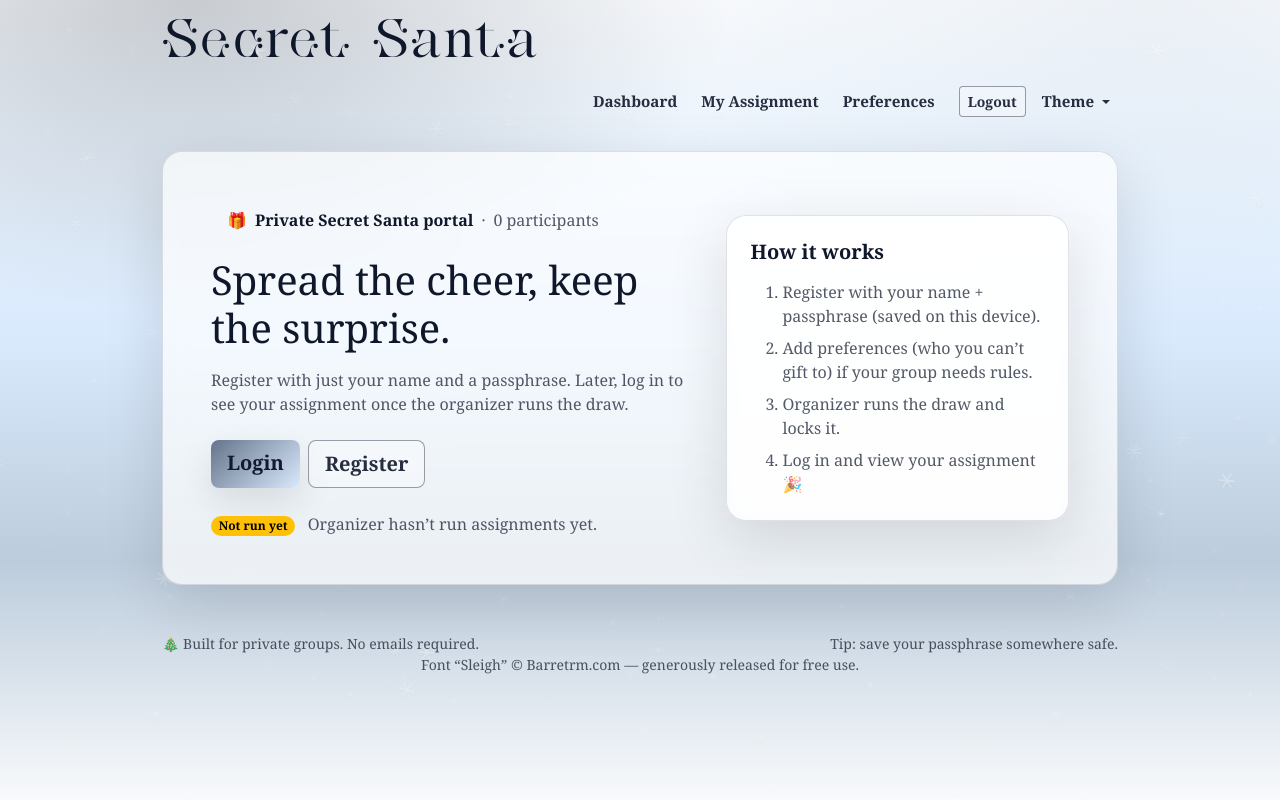
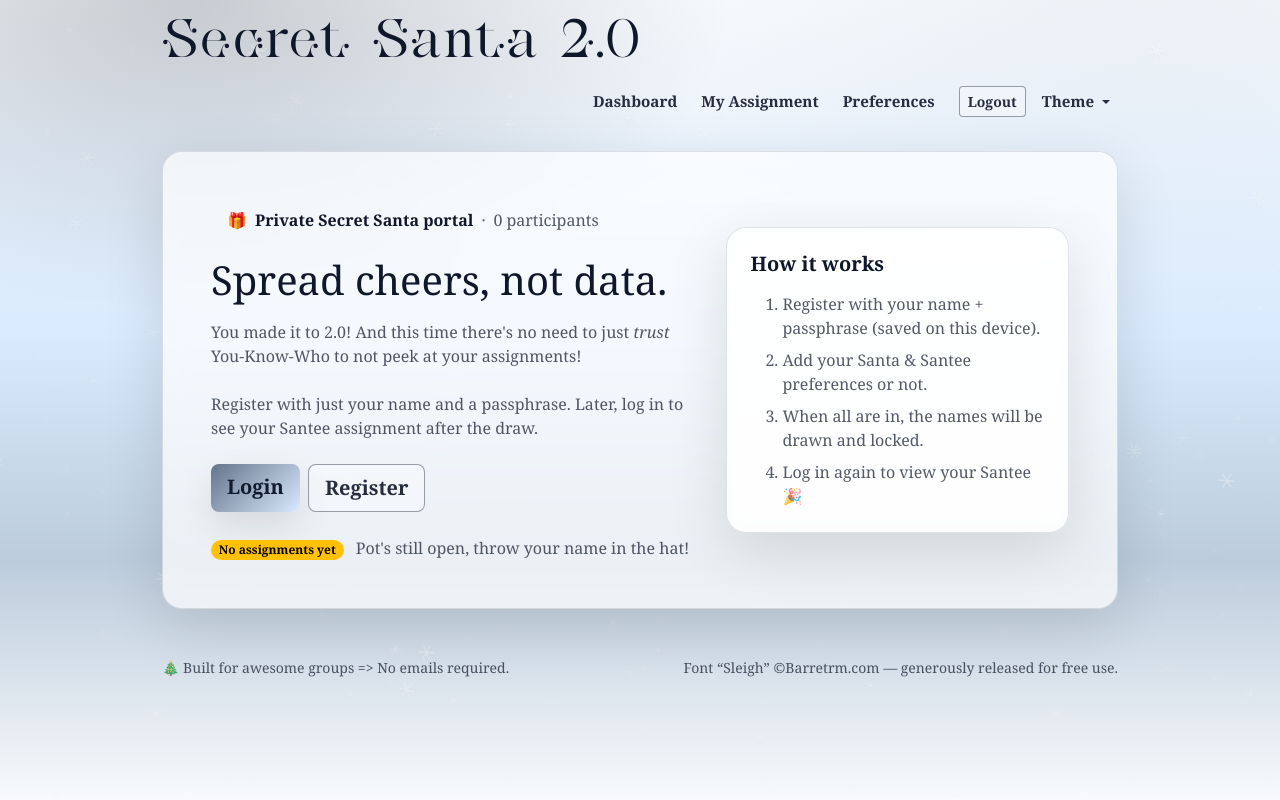
Before and after one commit to aay-ush/secret-santinator, a Flask app: page / in a window 1280 px wide. Run offline with Flask 3, Linux system fonts and the light colour scheme; the visitor is signed in with stand-in values (Sample User, id 1); data comes from the database, SQL or seed files in the repository; some libraries are stand-ins or nearby versions; some web fonts are replaced.

Commit message:
User messages made better

```diff
--- a/app/templates/base.html
+++ b/app/templates/base.html
@@ -8,7 +8,7 @@
 <head>
   <meta charset="utf-8">
   <meta name="viewport" content="width=device-width, initial-scale=1">
-  <title>{% block title %}Secret Santa 🎁{% endblock %}</title>
+  <title>{% block title %}Secret Santa 2.0 🎁{% endblock %}</title>
 
   <!-- Fonts + Bootstrap -->
   <link rel="preconnect" href="https://fonts.googleapis.com">
@@ -377,7 +377,7 @@
   <div class="snow" aria-hidden="true"></div>
   <header class="titlebar">
     <div class="container container-narrow d-flex align-items-center justify-content-between">
-      <a class="titlebar-brand" href="{{ url_for('public.landing') }}">Secret Santa</a>
+      <a class="titlebar-brand" href="{{ url_for('public.landing') }}">Secret Santa 2.0</a>
       <div class="titlebar-right d-none d-sm-flex align-items-center gap-2">
           <!--span class="titlebar-badge badge rounded-pill">🎁 Festive Mode</span-->
       </div>
@@ -457,11 +457,12 @@
 
   <footer class="py-4">
     <div class="container container-narrow muted small d-flex flex-column flex-md-row gap-2 justify-content-between">
-      <div>🎄 Built for private groups. No emails required.</div>
-      <div>Tip: save your passphrase somewhere safe.</div>
+        <div>🎄 Built for awesome groups => No emails required.</div>
+      <div>Font “Sleigh” ©Barretrm.com — generously released for free use.</div>
+      <!--div>Tip: save your passphrase somewhere safe.</div-->
     </div>
 
-<div class="text-center small muted pb-3">Font “Sleigh” © Barretrm.com — generously released for free use.</div>
+<!--div class="text-center small muted pb-3">Font “Sleigh” ©Barretrm.com — generously released for free use.</div-->
 </footer>
 
   <script src="https://cdn.jsdelivr.net/npm/bootstrap@5.3.3/dist/js/bootstrap.bundle.min.js"
--- a/app/templates/landing.html
+++ b/app/templates/landing.html
@@ -1,5 +1,5 @@
 {% extends "base.html" %}
-{% block title %}Secret Santa 🎁{% endblock %}
+{% block title %}Secret Santa 2.0 🎁{% endblock %}
 
 {% block content %}
 <section class="glass p-4 p-md-5">
@@ -12,9 +12,12 @@
         <span class="muted">{{ num_participants }} participants</span>
       </div>
 
-      <h1 class="display-6 fw-extrabold hero-title mb-3">Spread the cheer, keep the surprise.</h1>
+      <h1 class="display-6 fw-extrabold hero-title mb-3">Spread cheers, not data.</h1>
       <p class="muted hero-sub mb-4">
-        Register with just your name and a passphrase. Later, log in to see your assignment once the organizer runs the draw.
+      You made it to 2.0! And this time there's no need to just <em>trust </em>  You-Know-Who to not peek at your assignments!
+      </p>
+      <p class="muted hero-sub mb-4">
+        Register with just your name and a passphrase. Later, log in to see your Santee assignment after the draw.
       </p>
 
       <div class="d-flex flex-column flex-sm-row gap-2">
@@ -28,11 +31,11 @@
 
       <div class="mt-4">
         {% if assignment_run_at %}
-          <span class="badge rounded-pill text-bg-success">Assignments run</span>
-          <span class="muted ms-2">Last run: {{ assignment_run_at.strftime('%b %d, %Y %H:%M UTC') }}</span>
+          <span class="badge rounded-pill text-bg-success">Assignments Done!</span>
+          <span class="muted ms-2">Last draw: {{ assignment_run_at.strftime('%b %d, %Y %H:%M UTC') }}</span>
         {% else %}
-          <span class="badge rounded-pill text-bg-warning">Not run yet</span>
-          <span class="muted ms-2">Organizer hasn’t run assignments yet.</span>
+          <span class="badge rounded-pill text-bg-warning">No assignments yet</span>
+          <span class="muted ms-2">Pot's still open, throw your name in the hat!</span>
         {% endif %}
       </div>
     </div>
@@ -42,9 +45,9 @@
         <h2 class="h5 fw-bold mb-3">How it works</h2>
         <ol class="mb-0 muted">
           <li class="mb-2">Register with your name + passphrase (saved on this device).</li>
-          <li class="mb-2">Add preferences (who you can’t gift to) if your group needs rules.</li>
-          <li class="mb-2">Organizer runs the draw and locks it.</li>
-          <li>Log in and view your assignment 🎉</li>
+          <li class="mb-2">Add your Santa & Santee preferences or not.</li>
+          <li class="mb-2">When all are in, the names will be drawn and locked.</li>
+          <li>Log in again to view your Santee 🎉</li>
         </ol>
       </div>
     </div>
--- a/app/templates/santa/admin_resets.html
+++ b/app/templates/santa/admin_resets.html
@@ -4,7 +4,7 @@
 <div class="d-flex flex-column flex-md-row align-items-md-center justify-content-between gap-3 mb-4">
   <div>
     <h1 class="h3 fw-extrabold mb-1">Reset requests</h1>
-    <div class="muted">People who requested an organizer reset.</div>
+    <div class="muted">People who requested a reset.</div>
   </div>
   <a class="btn btn-outline-light" href="{{ url_for('santa.admin_participants') }}">Back to admin</a>
 </div>
--- a/app/templates/santa/assignment.html
+++ b/app/templates/santa/assignment.html
@@ -6,7 +6,7 @@
     <div class="glass p-4 p-md-5 text-center">
       <div class="display-6 mb-2">🎁</div>
       <h1 class="h3 fw-extrabold mb-2">Your assignment</h1>
-      <p class="muted mb-4">Keep it secret. Make it thoughtful.</p>
+      <p class="muted mb-4">Keep it secret... if you can.</p>
 
       <div class="glass p-3">
         <div class="muted small mb-1">Your santee is</div>
```
Also changed, not shown: app/templates/auth/login.html (+4 -4 lines), app/templates/santa/preferences.html (+7 -4 lines), app/views/auth.py (+8 -8 lines), app/views/santa.py (+4 -4 lines).
